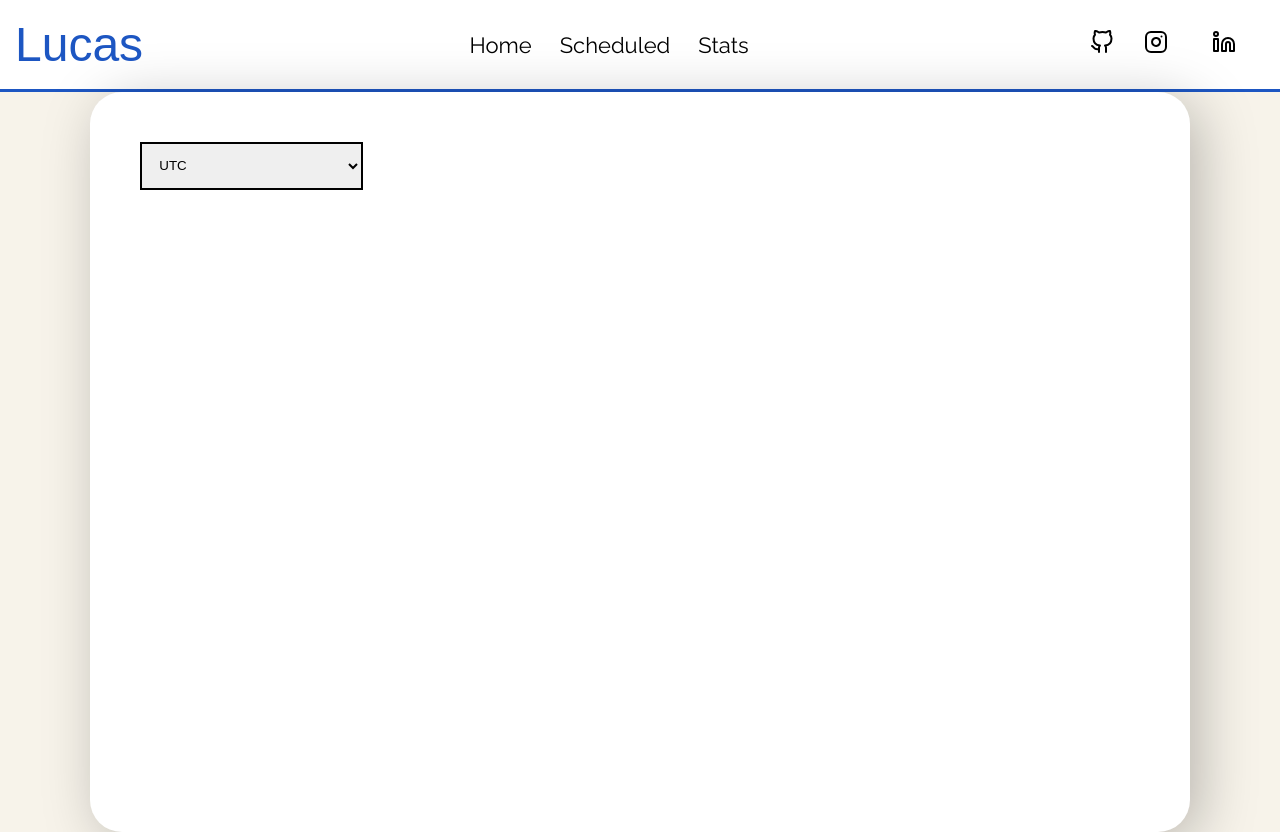
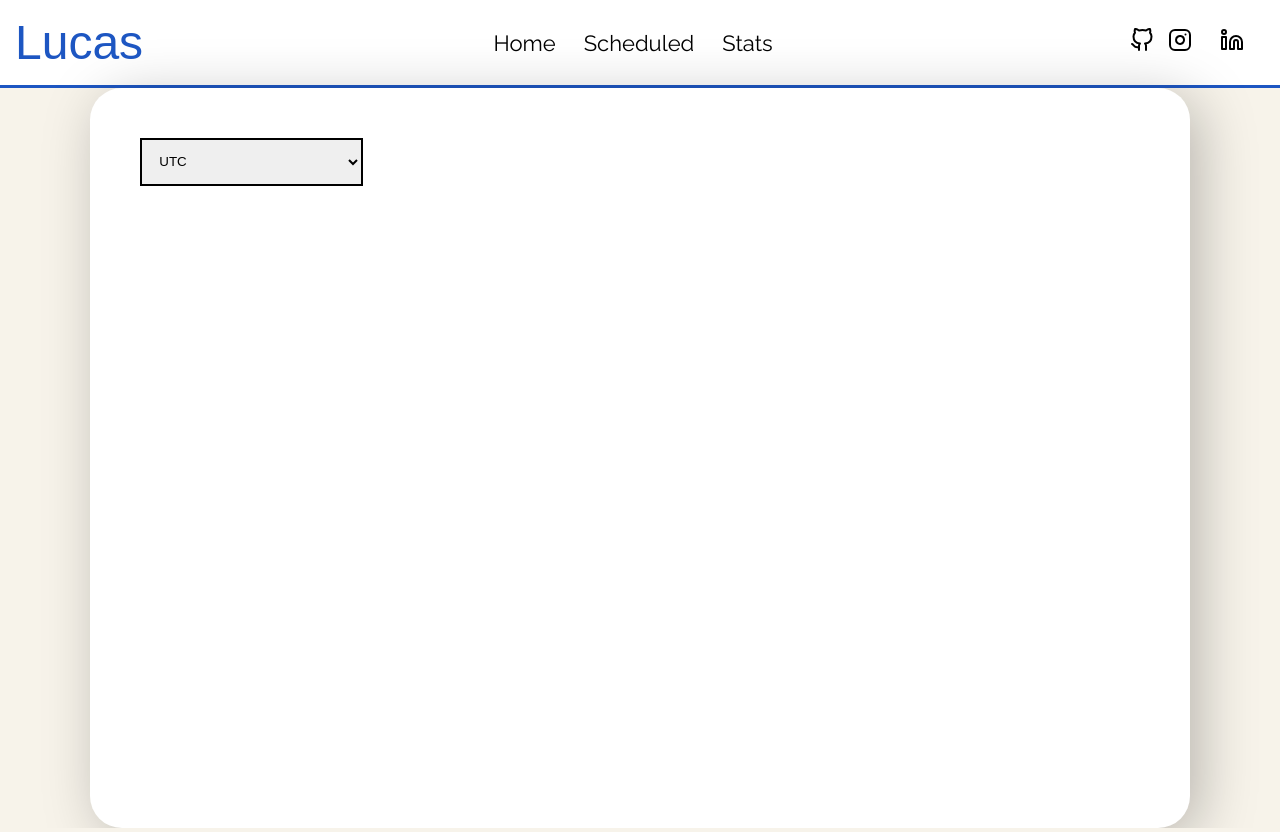
Before and after one commit to Hamuhisa/Test, a website: page upcoming.html in a window 1280 px wide. Drawn offline with Linux system fonts and the light colour scheme; no server answers; a web font is replaced by a local one.

Commit message:
Update style.css

```diff
--- a/style.css
+++ b/style.css
@@ -58,7 +58,11 @@ nav li a:hover {
 }
 
 .icons img {
-    padding:15px;
+    padding:7px;
+}
+
+.icons {
+justify-content:space-between;
 }
 
 .container {
```
